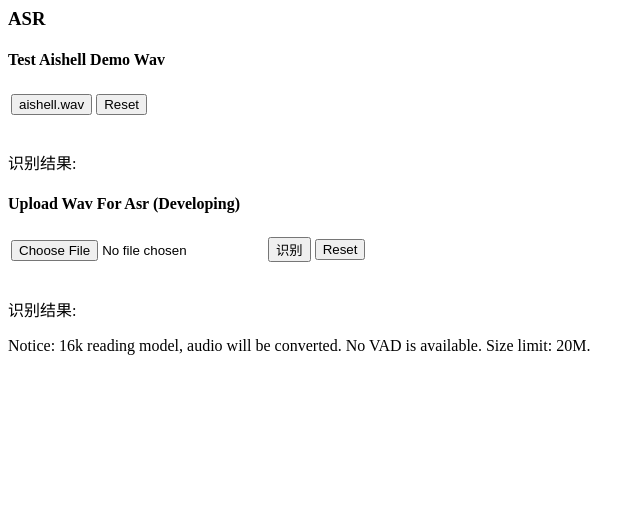
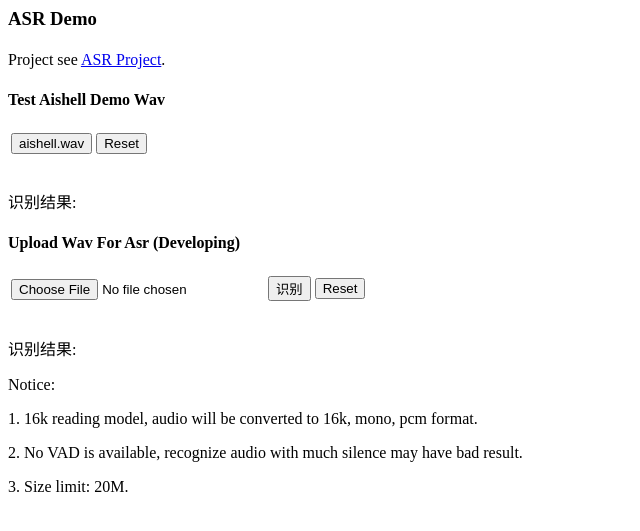
Before and after one commit to tz301/asr-project, a Flask app: page / in a window 1280 px wide. Shown: the top 531 px of the page, without its empty margins (0-640 px from the left). Run offline with Flask 2, Linux system fonts and the light colour scheme; lists and menus that the app fills with data are empty; parts of the project's set-up code (start-up, migrations or seed data) failed here and were passed over.

Commit message:
文档调整

```diff
--- a/server/templates/index.html
+++ b/server/templates/index.html
@@ -15,7 +15,8 @@
 <body>
 
 <div class="header">
-  <h3> ASR </h3>
+  <h3> ASR Demo </h3>
+  <h4></h4> Project see <a href="https://github.com/tz301/asr-project" target="_blank">ASR Project</a>. </h4>
 </div>
 
 <div class="header">
@@ -67,7 +68,10 @@
 </div>
 
 <div class="body">
-  <p> Notice: 16k reading model, audio will be converted. No VAD is available. Size limit: 20M. </p>
+  <p> Notice: </p>
+  <p> 1. 16k reading model, audio will be converted to 16k, mono, pcm format. </p>
+  <p> 2. No VAD is available, recognize audio with much silence may have bad result. </p>
+  <p> 3. Size limit: 20M. </p>
 </div>
 
 </body>
```
